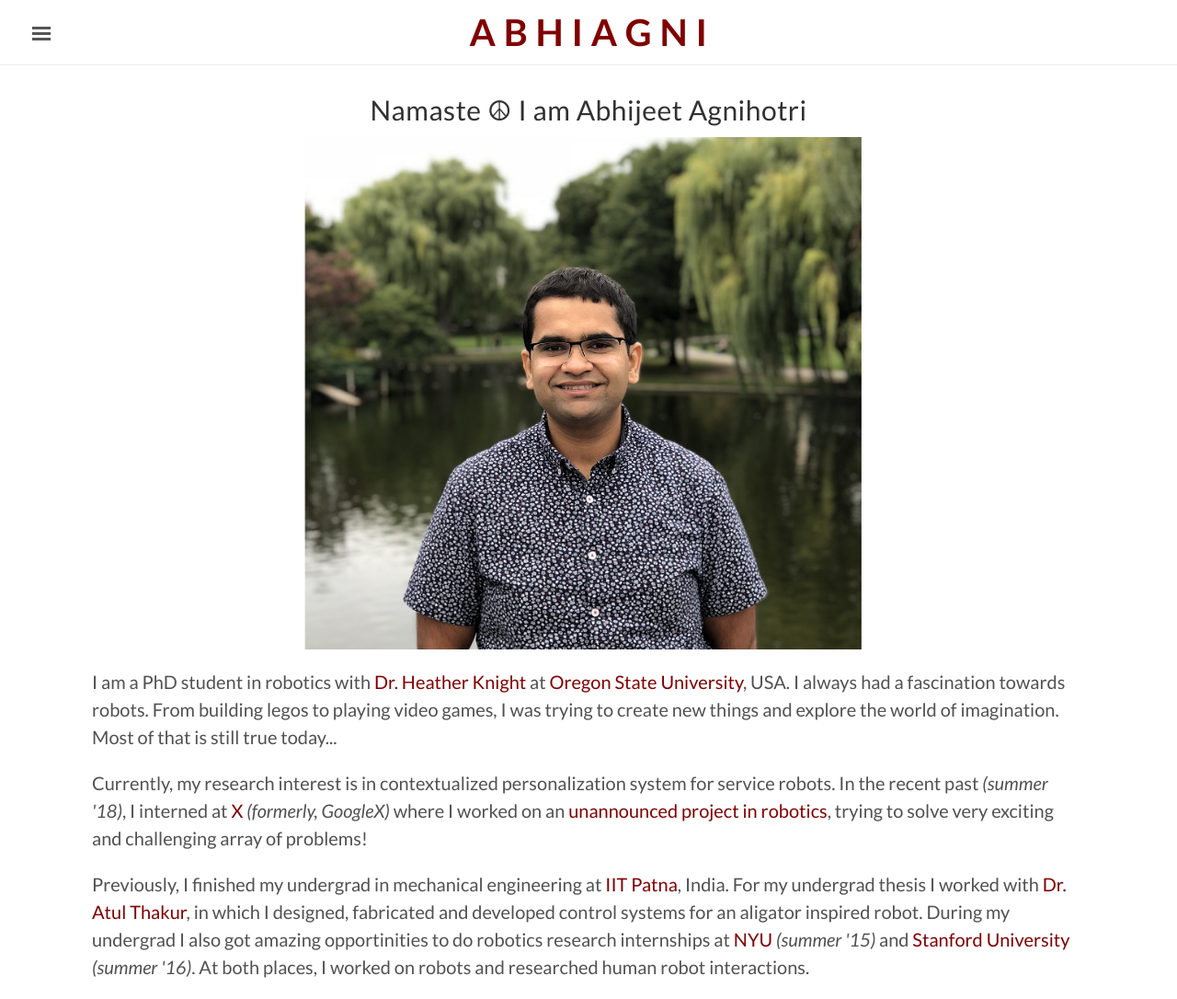
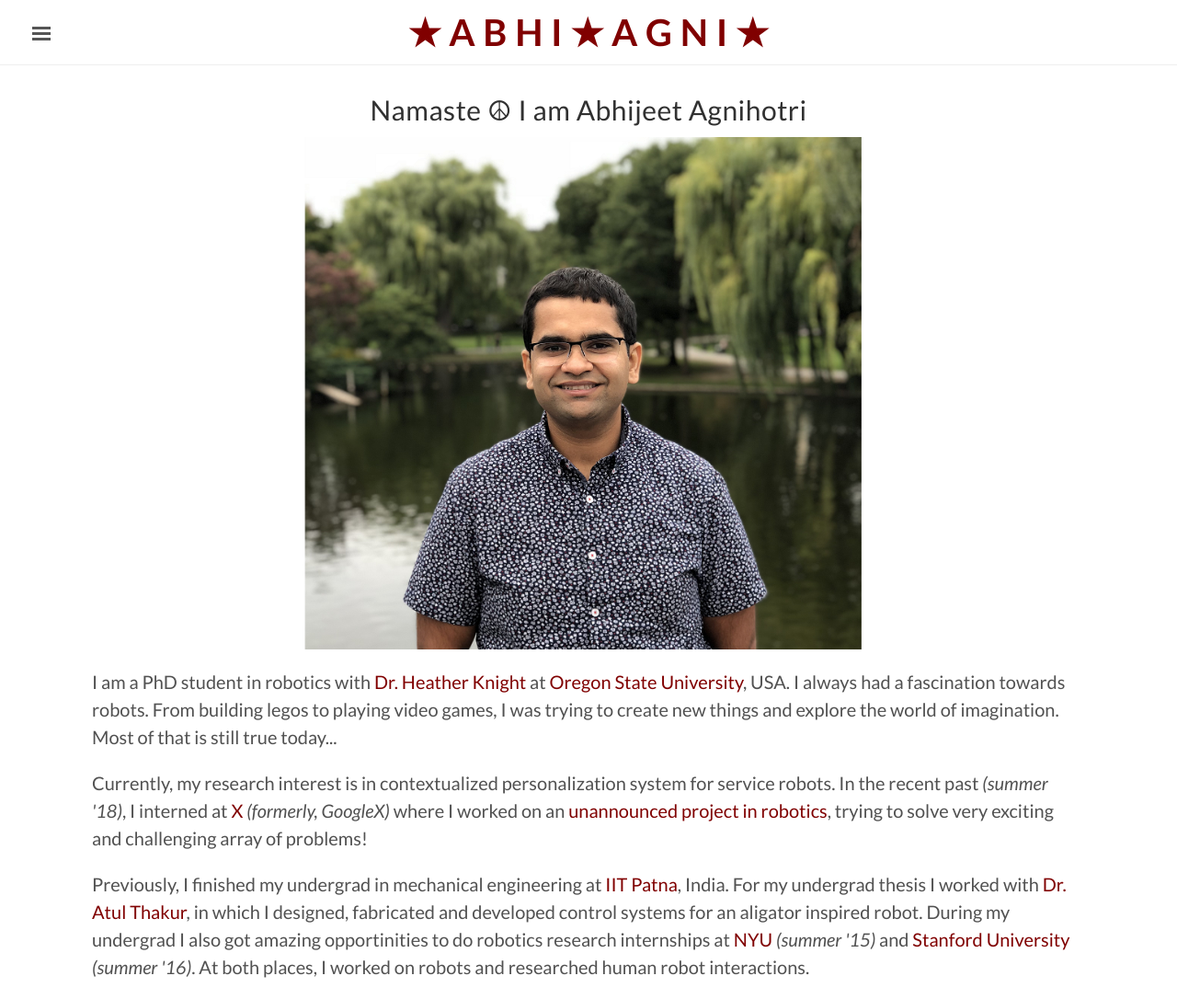
Before and after one commit to abhiagni11/abhiagni11.github.io, a Jekyll site: the page built from index.html, in a window 1280 px wide. Shown: the whole page at 92% size. Built offline with Jekyll 4.4.1, drawn with Linux system fonts in a browser that asks for light colours; the list of posts is cut into pages by our own code; part of the change alters nothing that is shown.

```diff
--- a/_layouts/default.html
+++ b/_layouts/default.html
@@ -14,7 +14,7 @@
       <div class="masthead">
         <div class="container">
           <h1 class="masthead-title">
-            <a href="{{ site.baseurl }}/" title="Home"><strong>A B H I A G N I</strong></a>
+            <a href="{{ site.baseurl }}/" title="Home"><strong>&#x2605 A B H I &#x2605 A G N I &#x2605</strong></a>
             <small>{{ site.tagline }}</small>
           </h1>
         </div>
```
